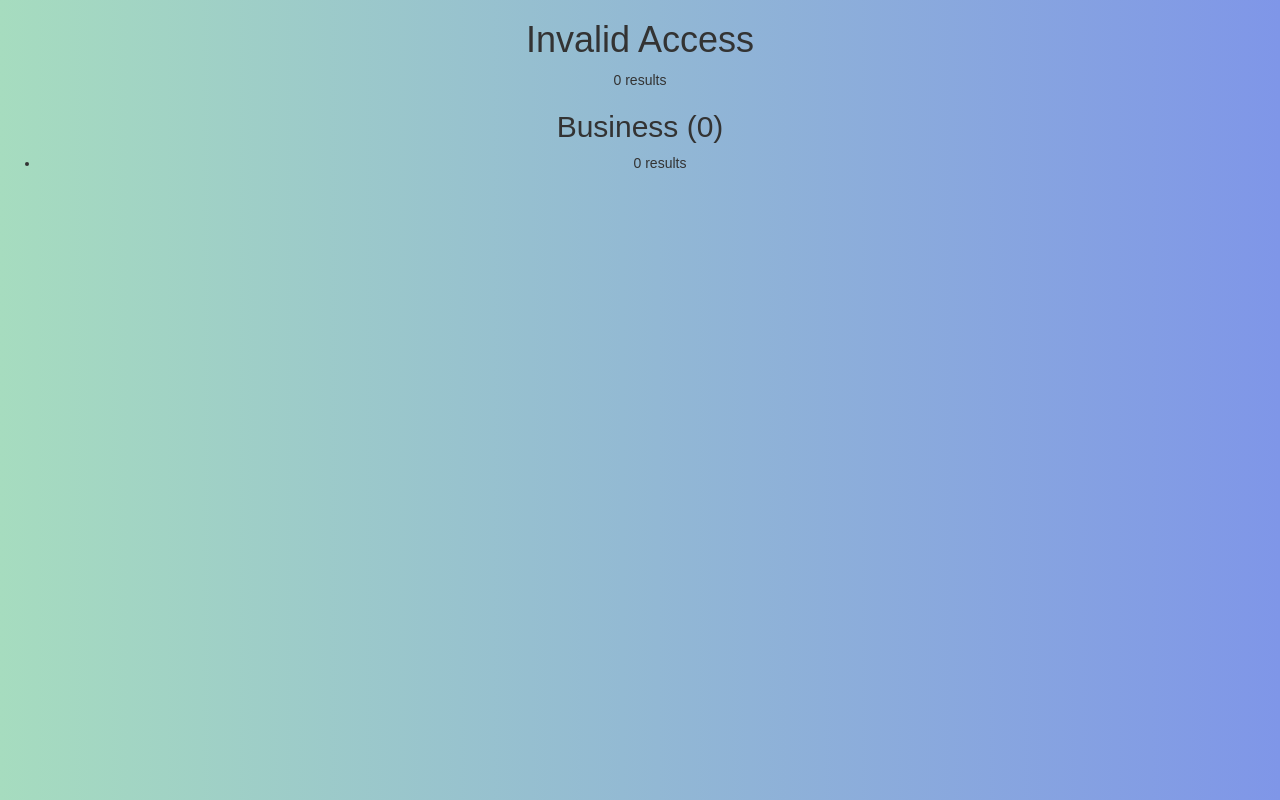
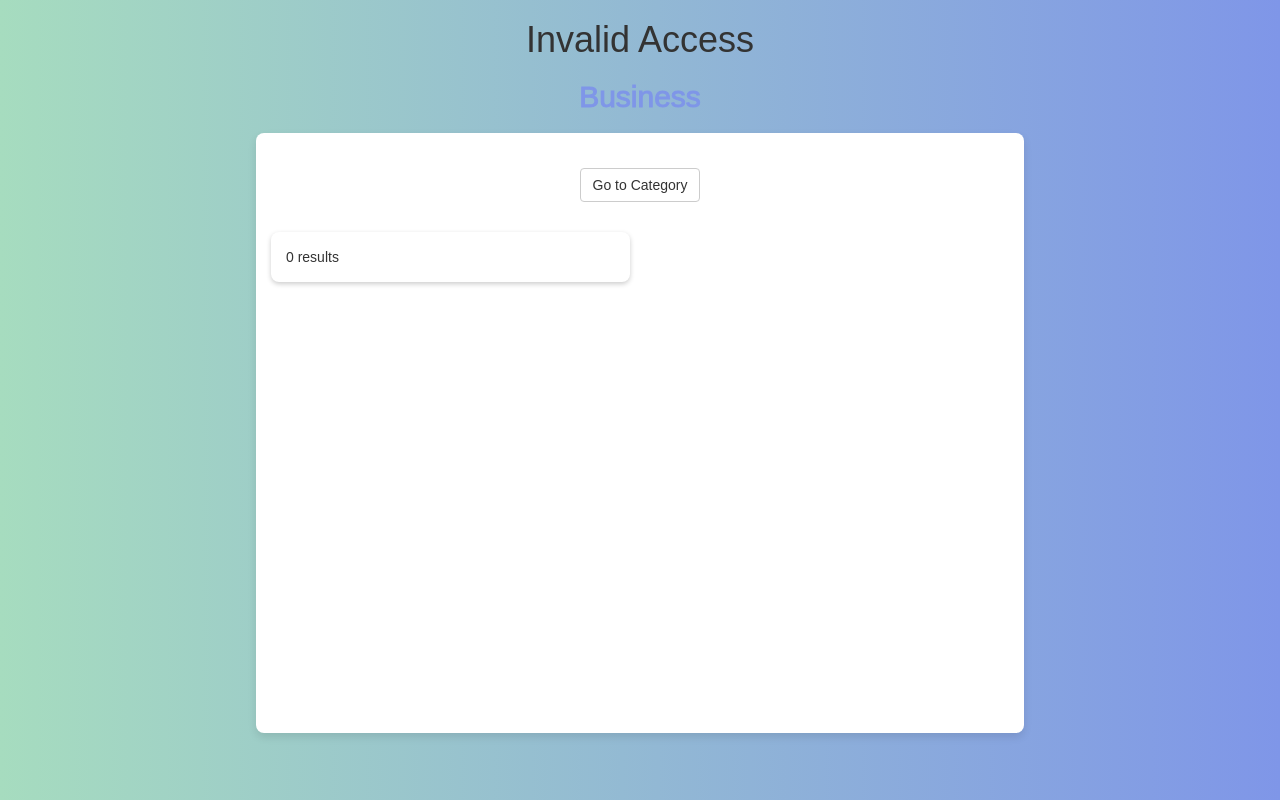
Before and after one commit to dbproj-toka/toka, a PHP site: page /wordpage.php?category=1 in a window 1280 px wide. Run offline with PHP 8.4, Linux system fonts and the light colour scheme; data that the repository does not hold is empty; some web fonts are replaced.

Commit message:
category(수정),wordpage(거의완료)

```diff
--- a/category/category.php
+++ b/category/category.php
@@ -44,6 +44,7 @@
                 <?php
 
         // 카테고리 데이터를 가져오는 쿼리 실행
+
         $sql = "SELECT identifier, category_name FROM category LIMIT 10";
         $result = $conn->query($sql);
 
--- a/word/wordpage.css
+++ b/word/wordpage.css
@@ -19,3 +19,145 @@ body {
     background: linear-gradient(to left, #7F96E8, #A6DCBF);
     font-family: 'Pretendard-Regular', sans-serif; /* 수정된 폰트 패밀리 */
 }
+
+/* Main Wrapper Style */
+.Wrapper {
+  max-width: 600px; /* 필요에 따라 너비 조정 */
+  margin: 0 auto; /* 자동 마진으로 중앙 정렬 */
+  padding: 20px; /* 패딩 설정 */
+  background-color: #f4f4f4; /* 배경색은 연한 회색 */
+}
+
+  /* 서브 래퍼 스타일 */
+.subWrapper {
+  display: flex; /* 플렉스 박스 사용 */
+  justify-content: space-between; /* 내용물 사이에 공간 배분 */
+  align-items: center; /* 세로 중앙 정렬 */
+  margin-bottom: 20px; /* 아래쪽 마진 설정 */
+}
+
+/* 서브 타이틀 스타일 */
+.subtitle {
+    font-size: 20px;
+    font-weight: 900;
+    color: #7F96E8;
+    -webkit-text-stroke: 1px #7F96E8;
+}
+
+/* 스크롤 가능 리스트 스타일 */
+.scrollable {
+  width: 100%; /* 래퍼의 전체 너비 사용 */
+  max-width: 60%; /* 필요한 경우 래퍼의 최대 너비와 일치 */
+  height: 600px;
+  margin: 20px auto; /* 중앙 정렬 */
+  overflow-y: auto; /* 필요에 따라 세로 스크롤바 표시 */
+  background: #fff; /* 배경색 */
+  box-shadow: 0 4px 8px rgba(0, 0, 0, 0.1); /* 그림자 효과 */
+  border-radius: 8px; /* 둥근 모서리 */
+  padding: 15px; /* 패딩 설정 */
+  display: flex; /* 플렉스박스 레이아웃 사용 */
+  flex-direction: column; /* 항목을 세로로 쌓기 */
+  gap: 10px; /* 항목 사이의 간격 */
+}
+
+
+/* 카테고리 리스트 스타일 */
+.category-list {
+  width: 100%; /* 스크롤 가능 영역의 전체 너비 사용 */
+  list-style: none; /* 기본 리스트 스타일 제거 */
+  padding: 0; /* 기본 패딩 제거 */
+  display: flex; /* 플렉스박스 레이아웃 사용 */
+  flex-wrap: wrap; /* 내용이 넘칠 때 다음 줄로 감싸기 */
+  justify-content: space-between; /* 항목 사이에 공간 배분 */
+  gap: 10px; /* 항목 사이의 간격 */
+}
+
+
+/* 카테고리 리스트 항목 스타일 */
+.category-list li {
+  width: calc(50% - 10px); /* 2열을 만들기 위해 너비 조정, 간격 고려 */
+  background-color: #ffffff; /* 카드 배경색 */
+  padding: 15px; /* 내부 여백 */
+  box-shadow: 0 2px 5px rgba(0, 0, 0, 0.2); /* 입체감을 주는 그림자 */
+  border-radius: 8px; /* 둥근 모서리 */
+  display: flex; /* 내부 레이아웃을 위한 플렉스박스 사용 */
+  align-items: center; /* 항목을 세로로 중앙 정렬 */
+  justify-content: space-between; /* 내부 내용 사이에 공간 배분 */
+  font-family: 'Pretendard-Regular', sans-serif; /* 폰트 패밀리 설정 */
+}
+
+.word {
+    display: flex;
+    justify-content: space-between;
+    align-items: center;
+}
+
+  /* Category Number Style */
+  .category-number {
+    background-color:  #7F96E8; /* Blue background for ID */
+    color: #ffffff; /* White text color */
+    padding: 2px 8px; /* Padding around ID */
+    border-radius: 4px; /* Rounded corners for ID badge */
+    font-weight: bold; /* Bold font weight for ID */
+}
+
+.english-word {
+  font-weight: bold; /* 영어 단어는 굵게 표시 */
+  margin-right: 10px; /* 영어 단어와 품사 사이에 여백을 줌 */
+  padding-left: 20px;
+  font-size: large;
+}
+
+.word-translations {
+  font-weight: bold; /* 영어 단어는 굵게 표시 */
+  justify-content: flex-end; /* 오른쪽 정렬 */
+}
+
+.part-of-speech {
+  font-weight: bold; /* 영어 단어는 굵게 표시 */
+  margin-right: 10px; /* 품사와 한국어 단어 사이에 여백을 줌 */
+}
+
+.korean-word {
+  font-size: large;
+  color: #555; /* 한국어 단어는 조금 더 진한 색으로 표시 */
+  text-align: right;
+}
+
+.back-button-container {
+  margin: 20px; /* 버튼 주변에 여백을 추가 */
+  text-align: center; /* 버튼을 중앙으로 정렬 */
+}
+
+.btn-default {
+  padding: 10px 20px; /* 버튼 패딩을 추가 */
+  font-size: 16px; /* 글자 크기 설정 */
+  color: #333; /* 글자 색상 설정 */
+  background-color: #f8f8f8; /* 배경색 설정 */
+  border: 1px solid #ddd; /* 테두리 설정 */
+  border-radius: 5px; /* 모서리를 둥글게 */
+  cursor: pointer; /* 마우스 오버 시 커서 변경 */
+  outline: none; /* 포커스 시 외곽선 제거 */
+}
+
+.btn-default:hover {
+  background-color: #e7e7e7; /* 호버 상태의 배경색 변경 */
+}
+
+
+  @media (max-width: 768px) {
+    .Wrapper {
+        padding: 10px;
+    }
+
+    .subTitle {
+        font-size: 18px;
+    }
+
+    .scrollable {
+      width: 90%; /* 작은 화면에서 너비 조정 */
+  }
+  .category-list li {
+      width: 100%; /* 작은 화면에서 리스트 항목 전체 너비 사용 */
+  }
+}
--- a/word/wordpage.php
+++ b/word/wordpage.php
@@ -29,50 +29,40 @@
             die("연결실패: " . $conn->connect_error);
         }
 
-?>
-
-    <?php
-
         // 카테고리 데이터를 가져오는 쿼리 실행
         $categoryName = 'Business';
+        $categoryIdentifier = $conn->real_escape_string($_GET['category']);
         $sql = "SELECT w.word_id, w.english, w.korean, w.part, w.categoryId, c.category_name
                 FROM words AS w
                 INNER JOIN category AS c ON w.categoryId = c.identifier
-                WHERE c.category_name = '$categoryName'";  // 특정 카테고리에 대한 조건 추가
+                WHERE c.identifier = '$categoryIdentifier'";
 
         $result = $conn->query($sql);
 
-        if ($result->num_rows > 0) {
-
-            // 결과 데이터를 출력
-            while($row = $result->fetch_assoc()) {
-                echo "word_id: " . $row["word_id"].
-                    " - English: " . $row["english"].
-                    " - Korean: " . $row["korean"].
-                    " - Part: " . $row["part"].
-                    " - CategoryId: " . $row["categoryId"].
-                    " - CategoryName: " . $row["category_name"]. "<br>";
-            }
-        }else {
-            echo "0 results";
-        }
-        // 데이터베이스 연결 종료
-        $conn->close();
     ?>
 
+    <div class="subtitle">
+        <h2><?php echo $categoryName; ?></h2>
+    </div>
     <div class="scrollable">
-        <!-- 카테고리 제목 출력 -->
-        <h2><?php echo $categoryName; ?> (<?php echo $result->num_rows; ?>)</h2>
+        <div class="back-button-container">
+            <button onclick="history.back()" class="btn btn-default">Go to Category</button>
+        </div>
         <!-- 카테고리 리스트 출력 -->
-        <ul>
+        <ul class="category-list">
             <?php
                     if ($result->num_rows > 0) {
                         // 결과 데이터를 출력
                         while($row = $result->fetch_assoc()) {
-                    echo '<li>';
-                    echo '<div class="word"><span class="english">' . $row["english"] . '</span>';
-                    echo '<span class="part">' . $row["part"] . '</span>';
-                    echo '<span class="korean">' . $row["korean"] . '</span></div>';
+                            echo '<li class="list-group-item">';
+                            echo '<div class="word">';
+                            echo '<span class="category-number">' . $row["word_id"] . '</span>'; // Assuming 'word_id' is like a category number
+                            echo '<span class="english-word">' . $row["english"] . '</span>';
+                            echo '<div class="word-translations">';
+                            echo '<span class="part-of-speech">' . $row["part"] . '</span>';
+                            echo '<span class="korean-word">' . $row["korean"] . '</span>';
+                            echo '</div>';
+                            echo '</div>';
                             echo '</li>';
                         }
                     } else {
@@ -81,7 +71,10 @@
                 ?>
         </ul>
     </div>
-
+    <?php
+        // 데이터베이스 연결 종료
+        $conn->close();
+    ?>
 </body>
 
 </html>
```
Also changed, not shown: category/category.css (+6 -9 lines). Lines whose indentation alone changed are shown as unchanged.
